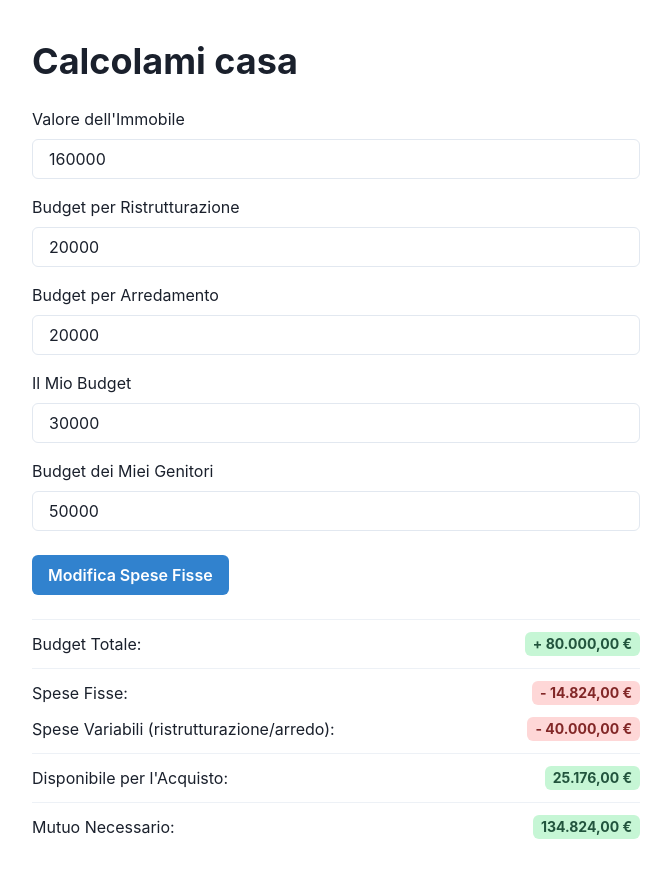
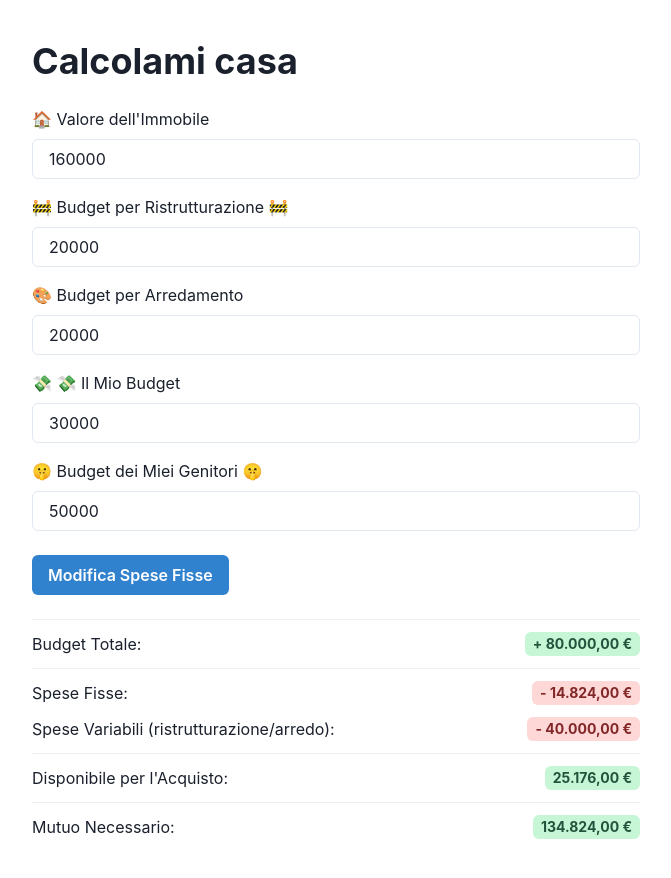
Before and after one commit to CarloFerrero/real-estate-calculator, a React (Create React App) app: page / in a window 1280 px wide. Shown: the whole page, without its empty margins (304-975 px from the left). Built offline with nearby package versions, Linux system fonts and the light colour scheme.

Commit message:
Initial commit

```diff
--- a/src/App.tsx
+++ b/src/App.tsx
@@ -37,7 +37,7 @@ const App: React.FC = () => {
         <Heading as="h1" size="xl" mb={6}>Calcolami casa</Heading>
         <Stack spacing={4}>
           <Box>
-            <Text mb={2}>Valore dell'Immobile</Text>
+            <Text mb={2}>🏠 Valore dell'Immobile</Text>
             <Input
               type="number"
               value={propertyValue}
@@ -45,7 +45,7 @@ const App: React.FC = () => {
             />
           </Box>
           <Box>
-            <Text mb={2}>Budget per Ristrutturazione</Text>
+            <Text mb={2}>🚧 Budget per Ristrutturazione 🚧</Text>
             <Input
               type="number"
               value={renovationBudget}
@@ -53,7 +53,7 @@ const App: React.FC = () => {
             />
           </Box>
           <Box>
-            <Text mb={2}>Budget per Arredamento</Text>
+            <Text mb={2}>🎨 Budget per Arredamento</Text>
             <Input
               type="number"
               value={furnitureBudget}
@@ -61,7 +61,7 @@ const App: React.FC = () => {
             />
           </Box>
           <Box>
-            <Text mb={2}>Il Mio Budget</Text>
+            <Text mb={2}>💸 💸 Il Mio Budget</Text>
             <Input
               type="number"
               value={personalBudget}
@@ -69,7 +69,7 @@ const App: React.FC = () => {
             />
           </Box>
           <Box>
-            <Text mb={2}>Budget dei Miei Genitori</Text>
+            <Text mb={2}>🤫 Budget dei Miei Genitori 🤫</Text>
             <Input
               type="number"
               value={parentsBudget}
```
